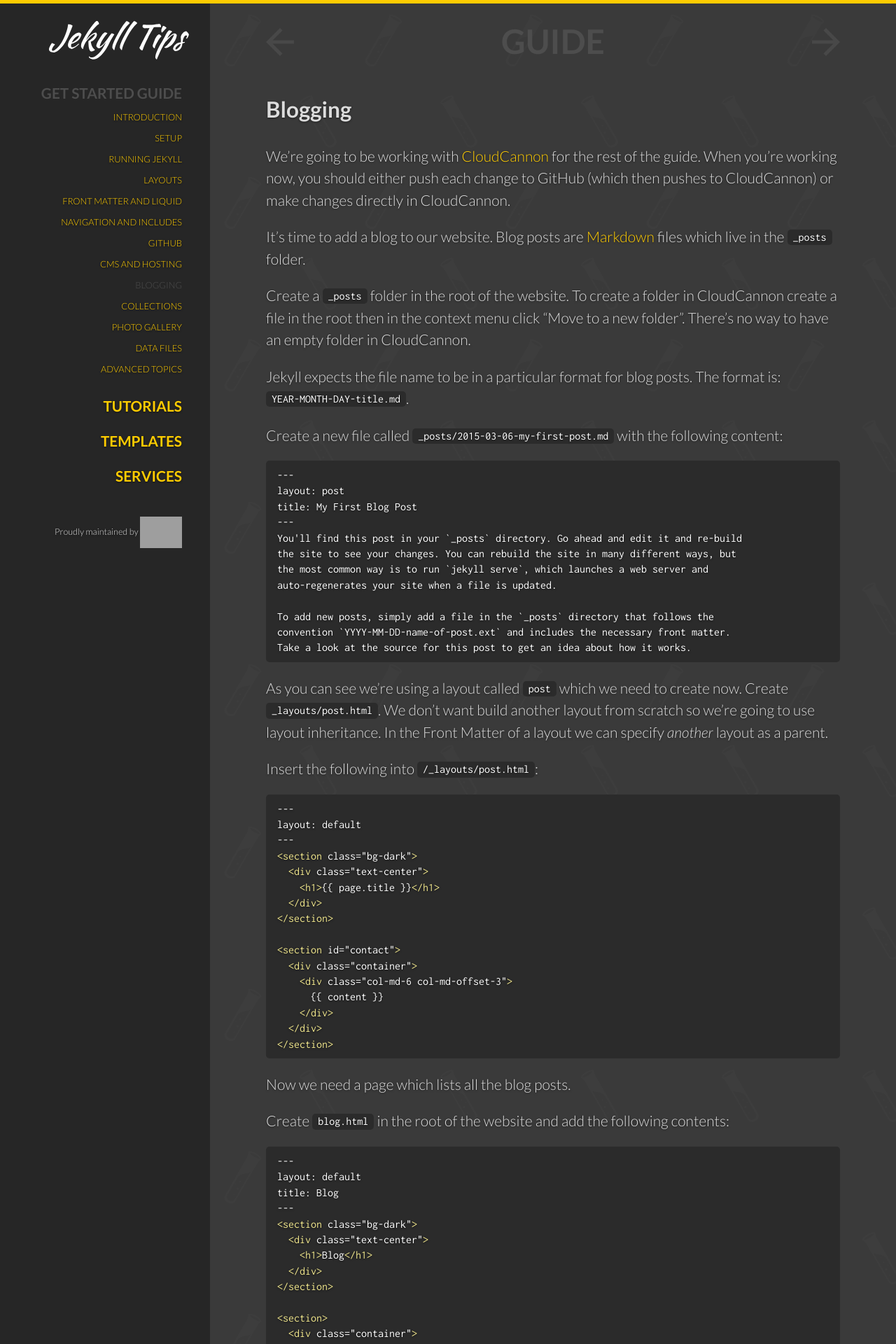
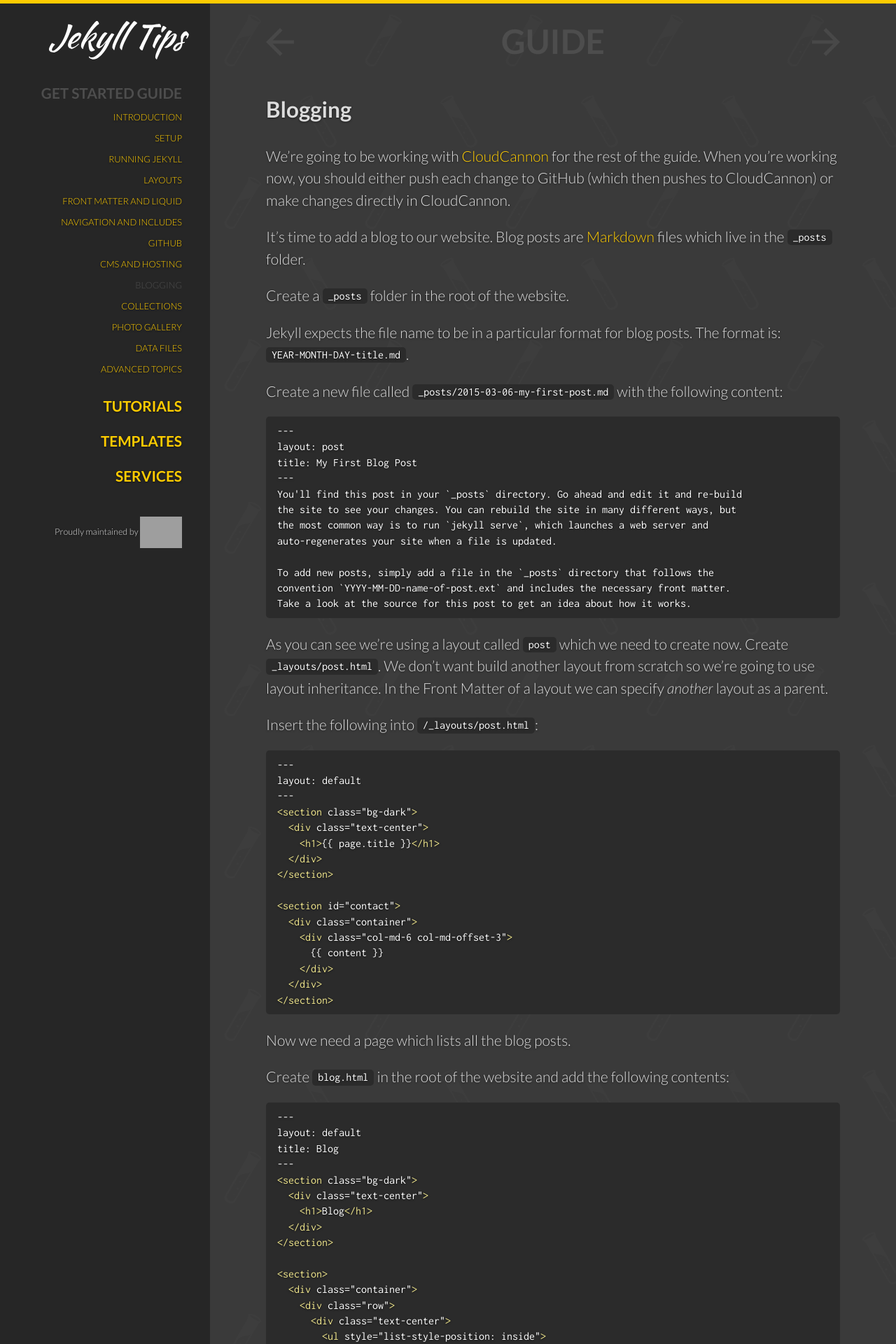
Before and after one commit to CloudCannon/Jekyll-Tips, a Jekyll site: the page built from _guide/blog.md, in a window 1280 px wide. Shown: the top 1920 px of the page at 70% size. Built offline with Jekyll 4.4.1, drawn with Linux system fonts in a browser that asks for light colours; comment, search, counter and statistics services are not loaded; grey boxes are pictures that could not be loaded.

Commit message:
removed d old create folder workflow

```diff
--- a/_guide/blog.md
+++ b/_guide/blog.md
@@ -7,7 +7,7 @@ We're going to be working with [CloudCannon](http://cloudcannon.com) for the res
 
 It's time to add a blog to our website. Blog posts are [Markdown](https://help.github.com/articles/markdown-basics/) files which live in the `_posts` folder.
 
-Create a `_posts` folder in the root of the website. To create a folder in CloudCannon create a file in the root then in the context menu click "Move to a new folder". There's no way to have an empty folder in CloudCannon.
+Create a `_posts` folder in the root of the website.
 
 Jekyll expects the file name to be in a particular format for blog posts. The format is: `YEAR-MONTH-DAY-title.md`.
 
```
Also changed, not shown: _guide/collections.md (+1 -1 lines).
